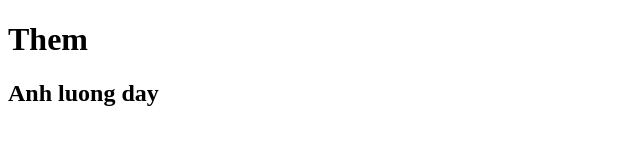
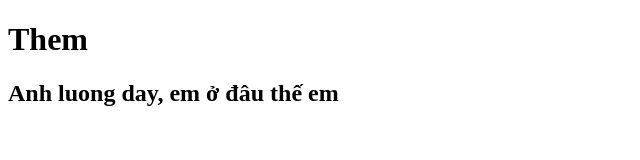
Before and after one commit to ducluongcualo/ducluong, a plain HTML site: page them.html in a window 1280 px wide. Shown: the whole page, without its empty margins (0-640 px from the left). Drawn offline with Linux system fonts and the light colour scheme.

Commit message:
file chinh sua

```diff
--- a/them.html
+++ b/them.html
@@ -10,7 +10,7 @@
 
 <body>
     <h1>Them</h1>
-    <h2>Anh luong day</h2>
+    <h2>Anh luong day, em ở đâu thế em</h2>
 </body>
 
 </html>
```
